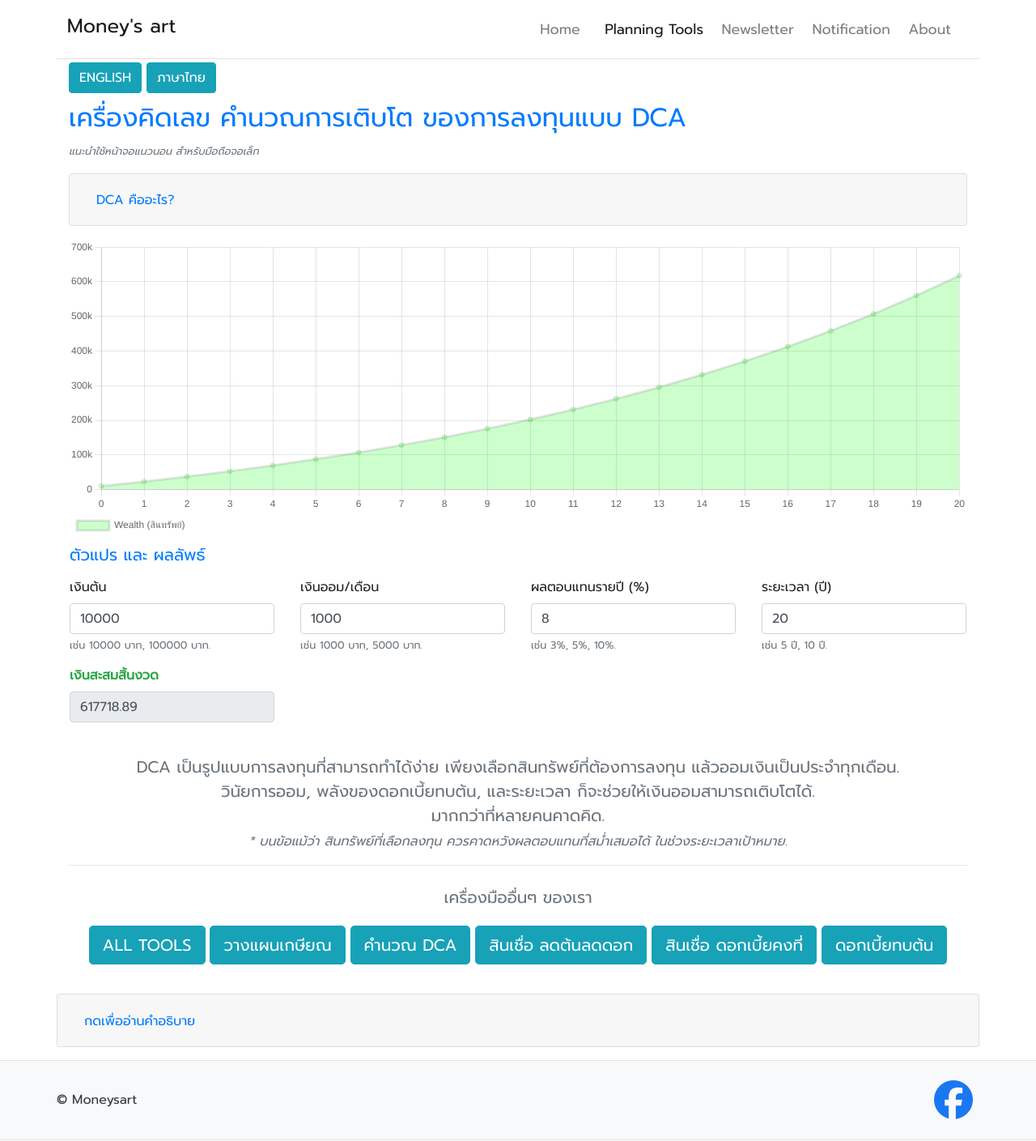
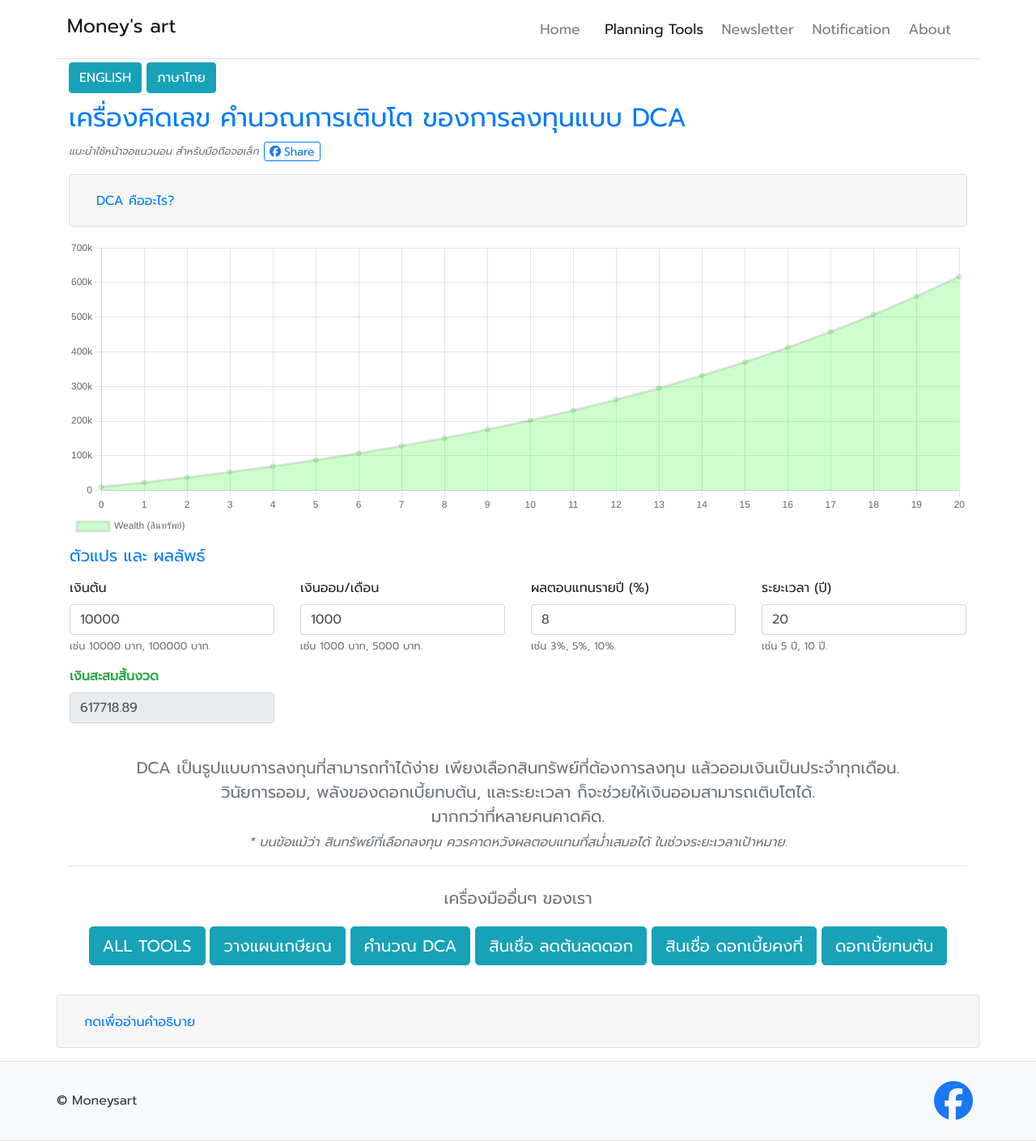
Before and after one commit to moneysart/moneysart.github.io, a Jekyll site: the page built from tools/dca/index.html, in a window 1280 px wide. Shown: the whole page at 81% size. Built offline with Jekyll 4.4.1, drawn with Linux system fonts in a browser that asks for light colours; nearby versions of some CDN libraries.

Commit message:
custom fb share - test

```diff
--- a/static/css/main.css
+++ b/static/css/main.css
@@ -19,13 +19,11 @@ html {
 .nav-link {
   font-size: 1.1em !important;
 }
-.btn-primary {
-  background-color: #6648b1;
-  border: 1px solid #6648b1;
-}
-.btn-primary:hover {
-  background-color: #563d7c;
-  border: 1px solid #563d7c;
+.btn-xs {
+  padding: .25rem .4rem;
+  font-size: .875rem;
+  line-height: .5;
+  border-radius: .2rem;
 }
 .jumbotron {
   padding: 1rem;
--- a/tools/dca/index.html
+++ b/tools/dca/index.html
@@ -20,8 +20,11 @@ date: 2021-04-15
     <div class="mt-2">
         <h2 class="text-primary">เครื่องคิดเลข คำนวณการเติบโต ของการลงทุนแบบ DCA</h2>
         <small class="font-italic text-muted">แนะนำใช้หน้าจอแนวนอน สำหรับมือถือจอเล็ก</small>
-        <span class="fb-share-button ml-1" data-href="{{ page.canonical_url | prepend: site.base_canonical }}"
-        data-layout="button" data-size="small"></span>
+        <a
+            href="https://www.facebook.com/sharer/sharer.php?u={{ page.canonical_url | prepend: site.base_canonical }}"
+            target="_black"
+            class="btn btn-outline-primary btn-xs"><i class="fab fa-facebook mr-1" style="color:#1A77F2;"></i>Share
+        </a>
 
         <div class="col-12 accordion px-0" id="accordion">
             <div class="card">
```
